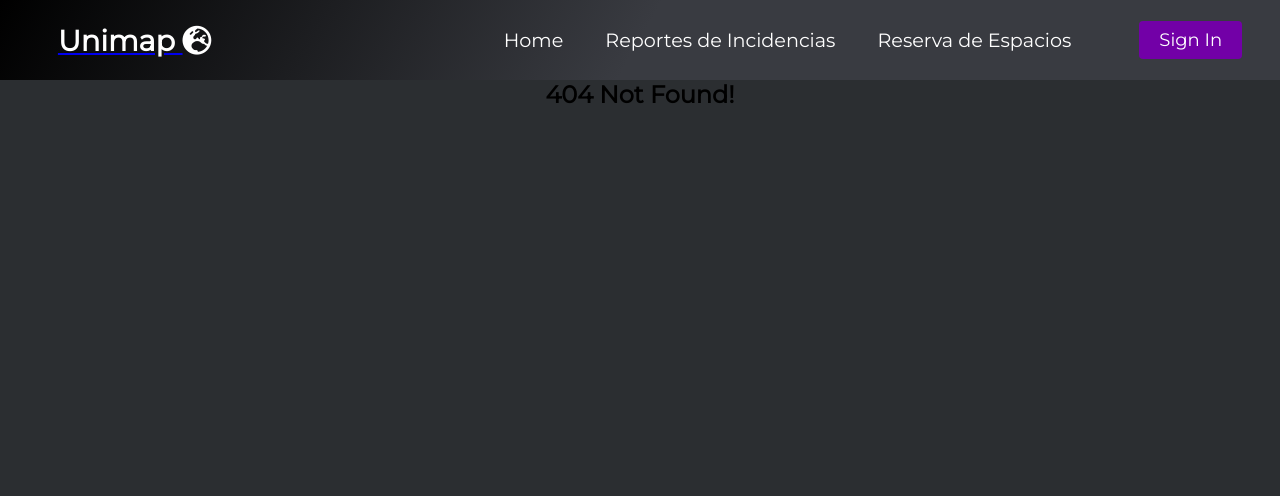
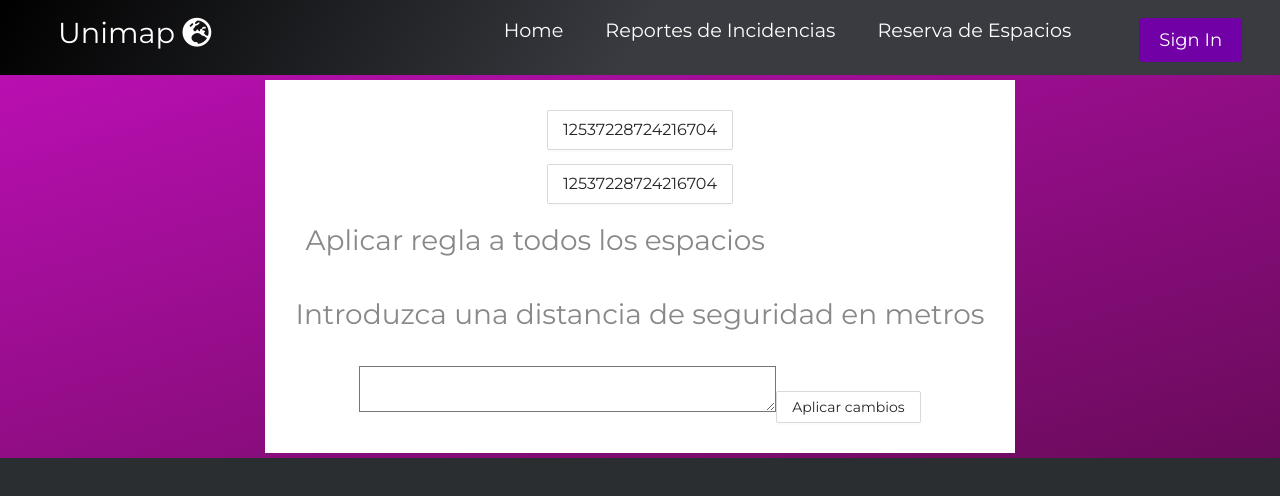
Before and after one commit to UNIZAR-30249-2021-UNIMAP/Frontend, a React (Create React App) app in the folder unimap/: page /assingcapacity in a window 1280 px wide. Before the commit this address led to /404. Shown: the top 496 px of the page. Built offline with nearby package versions, Linux system fonts and the light colour scheme.

Commit message:
Añadidas pantallas asignación de aforo y control de aforo

```diff
--- a/unimap/package.json
+++ b/unimap/package.json
@@ -7,6 +7,7 @@
     "@testing-library/jest-dom": "^5.11.4",
     "@testing-library/react": "^11.1.0",
     "@testing-library/user-event": "^12.1.10",
+    "antd": "^4.16.7",
     "bootstrap": "^4.6.0",
     "leaflet": "^1.7.1",
     "proj4": "^2.7.2",
--- a/unimap/src/App.css
+++ b/unimap/src/App.css
@@ -1,7 +1,15 @@
+@import '~antd/dist/antd.css';
+
 .App {
     text-align: center;
 }
 
+*{
+    -ms-overflow-style: none;
+}
+::-webkit-scrollbar {
+    display: none;
+}
 * {
     box-sizing: border-box;
     margin: 0;
--- a/unimap/src/App.js
+++ b/unimap/src/App.js
@@ -14,6 +14,8 @@ import SignIn from "./Web/Pages/SignIn"
 import Report from "./Web/Pages/Report"
 import Reserve from "./Web/Pages/Reserve"
 import AssignTask from "./Web/Pages/AssignTask"
+import AssignCapacity from "./Web/Pages/AssignCapacity";
+import AssistanceCheck from "./Web/Pages/AssistanceCheck";
 
 export default class App extends Component {
 
@@ -30,6 +32,8 @@ export default class App extends Component {
             <Route exact path="/report" component={Report} />
             <Route exact path="/reserve" component={Reserve} />
             <Route exact path="/assingtask" component={AssignTask} />
+            <Route exact path="/assingcapacity" component={AssignCapacity} />
+            <Route exact path="/assistance" component={AssistanceCheck} />
             <Redirect to={"/404"} />
           </Switch>
         </BrowserRouter>
--- /dev/null
+++ b/unimap/src/Web/Pages/AssignCapacity.js
@@ -0,0 +1,79 @@
+import React, { useState } from "react";
+import { Col, Row } from "react-bootstrap";
+import swal from 'sweetalert';
+
+import '../Styles/Report.css';
+import '../Styles/Select.css';
+
+import "react-datepicker/dist/react-datepicker.css";
+import { Accept, Deny } from "../../Utils/Endpointscalls";
+import { Button } from 'antd';
+
+const divStyle = {
+    display: 'flex',
+    alignItems: 'center'
+};
+const AssignCapacity = () => {
+    const [lista, setLista] = useState([{
+        "commentID":25,
+        "matchID":43234,
+        "commentatorID":12537228724216704,
+        "timeM":67,
+        "timeRT":null,
+        "action":"goal",
+        "description":"aaaaaaaa"
+    },
+    {
+        "commentID":27,
+        "matchID":56,
+        "commentatorID":12537228724216704,
+        "timeM":14,
+        "timeRT":null,
+        "action":"",
+        "description":"fgfafafaaffaafasfasf"
+    }])
+
+    const handleButtonSpace = async e => {
+        e.preventDefault();
+        swal({
+            title: "Selecciona aforo máximo",
+            content: "input",
+            buttons: true
+          }).then((value) => {
+            swal(`Aforo seleccionado: ${value} personas`);
+          });;
+    }
+
+    const handleButtonApply = async e => {
+        e.preventDefault();
+        swal({
+            title: "Cambios aplicados",
+            icon: "success",
+            button: true
+          })
+    }
+
+    return (
+        <form>
+        <div className="form-inner">
+            <Col>
+                {lista.map(s => <ul><Button onClick={handleButtonSpace} type="default" size="large" key={s.commentatorID} value={s.commentatorID}>{s.commentatorID}</Button></ul>)}
+
+                <text color="white">
+                    <h2>Aplicar regla a todos los espacios</h2>
+                </text>
+                <h2>Introduzca una distancia de seguridad en metros</h2>
+
+                <Row>
+                    <textarea color="black" type="text" name="name" id="name" cols="50" rows="2" />
+                    <Button onClick={handleButtonApply}>Aplicar cambios</Button>
+                </Row>
+            </Col>
+        </div>
+        </form>
+    );
+}
+
+
+
+export default AssignCapacity;
--- /dev/null
+++ b/unimap/src/Web/Pages/AssistanceCheck.js
@@ -0,0 +1,43 @@
+import React, { useState } from "react";
+import { Col, Row } from "react-bootstrap";
+import swal from 'sweetalert';
+
+import '../Styles/Report.css';
+import '../Styles/Select.css';
+
+import "react-datepicker/dist/react-datepicker.css";
+import { Accept, Deny } from "../../Utils/Endpointscalls";
+import { Button } from 'antd';
+
+const AssistanceCheck = () => {
+
+    const handleButton = async e => {
+        e.preventDefault();
+        swal({
+            title: "Asistencia confirmada",
+            icon: "success",
+            button: true
+          })
+    }
+
+    return (
+        <form>
+        <div className="form-inner">
+            <text color="white">
+                <h2>Identifícate para controlar el aforo</h2>
+            </text>
+            <Row>
+                <div >
+                <h>NIP      </h>
+                <textarea color="black" type="text" name="name" id="name" cols="20" rows="1" />
+                </div>
+            </Row>
+            <Button onClick={handleButton}>Confirmar</Button>
+        </div>
+        </form>
+    );
+}
+
+
+
+export default AssistanceCheck;
```
Also changed, not shown: 1 other file (tests, documents, lock files or other folders).
